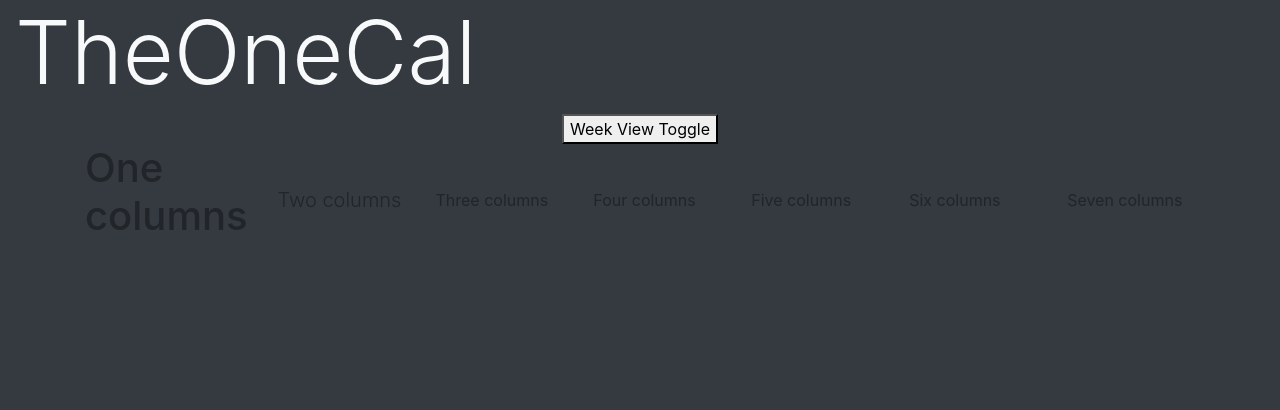
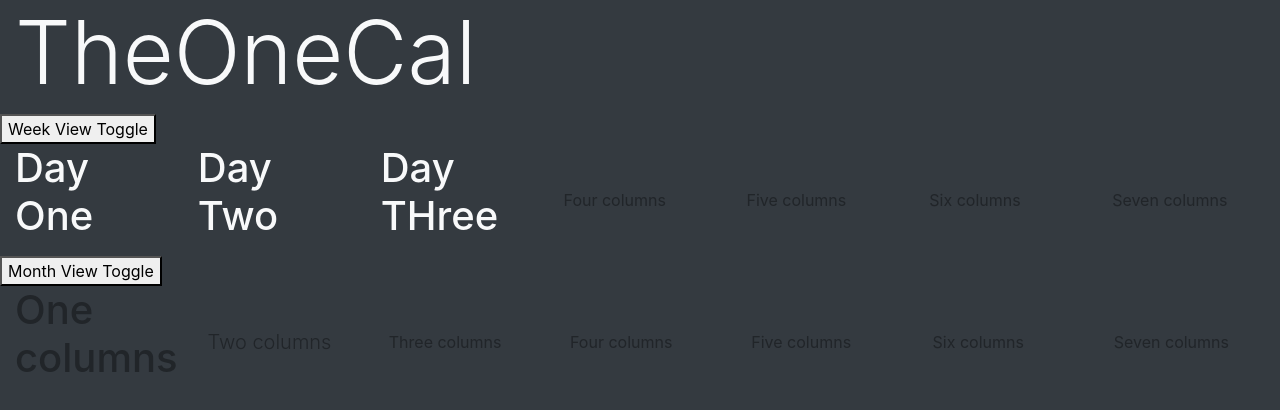
Before and after one commit to BihonAnon/TheOneCal, a plain HTML site: page index.html in a window 1280 px wide. Drawn offline with nearby package versions, Linux system fonts and the light colour scheme.

Commit message:
fixed MonthToggle and Div Postioning.

```diff
--- a/assets/js/script.js
+++ b/assets/js/script.js
@@ -5,13 +5,21 @@
 */
 /* ------------ [1. toggle (Hidden/NotHidden Function)] ------------ */
 function toggleWeek() {
-  var toggleWeekEl = document.getElementById("toggleWeek");
-  if (toggleWeekEl.style.display === "none") {
-    toggleWeekEl.style.display = "block";
-  } else {
-    toggleWeekEl.style.display = "none";
+    var toggleWeekEl = document.getElementById("toggleWeek");
+    if (toggleWeekEl.style.display === "none") {
+        toggleWeekEl.style.display = "";
+    } else {
+        toggleWeekEl.style.display = "none";
+    }
+}
+function toggleMonth() {
+    var toggleMonthEl = document.getElementById("toggleMonth");
+    if (toggleMonthEl.style.display === "none") {
+      toggleMonthEl.style.display = "";
+    } else {
+      toggleMonthEl.style.display = "none";
+    }
   }
-}
 /*Jquery Get/Set Functions
 Set: $("#someInputId").val("Value you want it to have here");
 Get: $("#someInputId").val(); // returns value of #someInputId */
@@ -20,19 +28,11 @@ $('.my_class').removeClass('my_class').addClass('normal_element');*/
 function calenderDisplayWeek(){
     var todaysDate = moment().format("dddd,MM,DD,YYYY"); // "Sunday,02,14,2010"
     var todayDateNumber = moment().format("DD"); // "14"
-    var idDay1 = moment().format("DD");
-    var idDay2 = moment().format("DD")+1;
-    var idDay3 = moment().format("DD")+2;
-    var idDay4 = moment().format("DD")+3;
-    var idDay5 = moment().format("DD")+4;
-    var idDay6 = moment().format("DD")+5;
-    var idDay7 = moment().format("DD")+6;
-
     var weekArray = [[],["id=idDay2"],["id=idDay3"],["id=idDay4"],["id=idDay5"],["id=idDay6"],["id=idDay7"]]
     //Array Generation
     weekArray.push([idDay1, 0])
+}
 
-}
 function calenderDisplayDayScrollingLong(dayid){
 
 }
--- a/index.html
+++ b/index.html
@@ -10,14 +10,13 @@
     <!--Calender Layout --Byron -->
     <title>Document</title>
     <link rel="stylesheet" href="https://cdn.jsdelivr.net/npm/bootstrap@4.3.1/dist/css/bootstrap.min.css" integrity="sha384-ggOyR0iXCbMQv3Xipma34MD+dH/1fQ784/j6cY/iJTQUOhcWr7x9JvoRxT2MZw1T" crossorigin="anonymous"><!--BOOTSTRAP-->
-    <script src="https://ajax.googleapis.com/ajax/libs/jquery/3.6.0/jquery.min.js"></script> <!--Jquery via GoogleCDN for faster loading times (Optimization)-->
+    <script src="https://ajax.googleapis.com/ajax/libs/jquery/3.6.0/jquery.min.js"></script> <!--Jquery for faster loading times (Optimization)-->
 </head>
 <body>
     <!--Bootstrap Styling-->
-    <main class="d-flex min-vh-100 bg-dark">
+    <main class="min-vh-100 bg-dark">
         <div class="container-fluid">
           <h1 class="display-2 text-light">TheOneCal</h1>
-          <div class="row justify-content-center">
     <!--INVISIBLE MODALS-->
     <div class="modal-dialog" hidden>
         <div class="modal-content">
@@ -67,10 +66,38 @@
         </div>
       </div>
       <!--MODALS END-->
+
     <!--WEEK VIEW DIV-->
-    <button type="btn" onclick="toggleWeek();">Week View Toggle</button>
-    <div class="container" id="toggleWeek">
-        <div class="row align-items-center">
+        <button class="row" type="btn" onclick="toggleWeek();">Week View Toggle</button>
+        <div class="row align-items-center" id="toggleWeek">
+            <div class="col" id="1">
+                <h1 class="display-5 text-light" id="1d">Day One</h1>
+                <p></p>
+            </div>
+            <div class="col" id="2">
+                <h1 class="display-5 text-light">Day Two</h1>
+                <p></p>
+            </div>
+            <div class="col" id="3">
+                <h1 class="display-5 text-light">Day THree</h1>
+                <p></p>
+            </div>
+            <div class="col" id="4">
+                Four columns
+            </div>
+            <div class="col" id="5">
+                Five columns
+            </div>
+            <div class="col" id="6">
+                Six columns
+            </div>
+            <div class="col" id="7">
+                Seven columns
+            </div>
+        </div>
+    <!--MONTH DIV VIEW-->
+    <button class="row" type="btn" onclick="toggleMonth();">Month View Toggle</button>
+        <div class="row align-items-center" id="toggleMonth">
             <div class="col" id="1">
                 <h1 class="display 5">One columns</h1>
                 <p></p>
@@ -96,8 +123,6 @@
         </div>
     </div>
   </div>
-  </div>
-</div>
 </main>
 <!--NO HTML BEYOND THIS POINT -- SCRIPTS-->
 <script src="./assets/js/script.js"></script>
```
